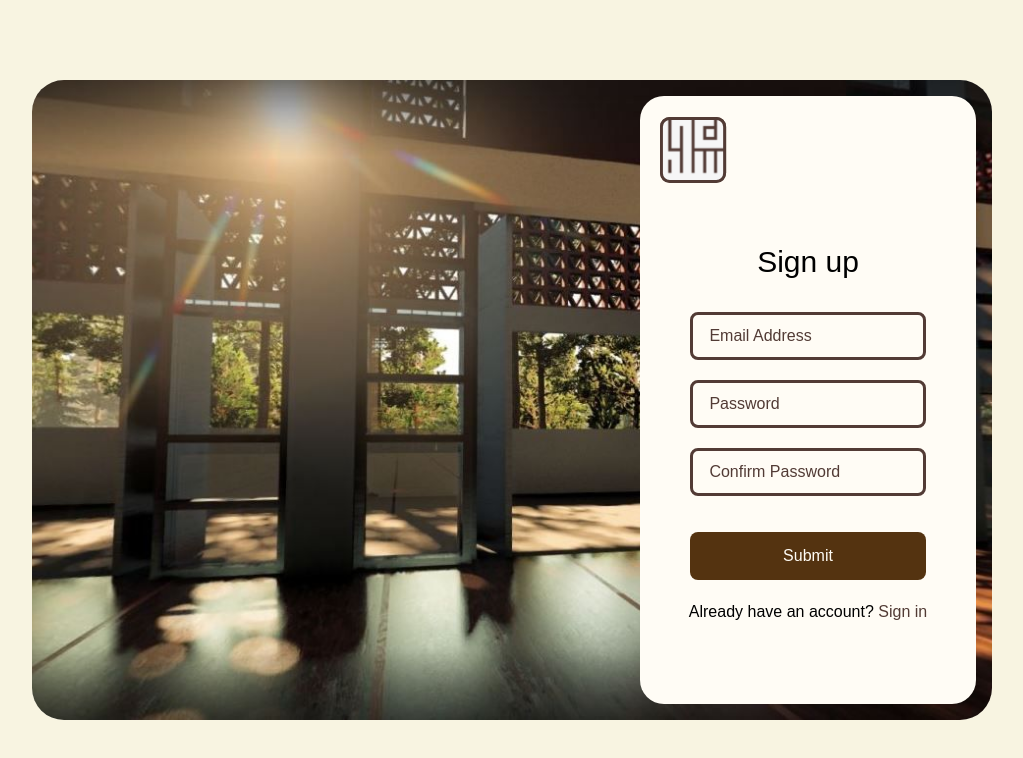
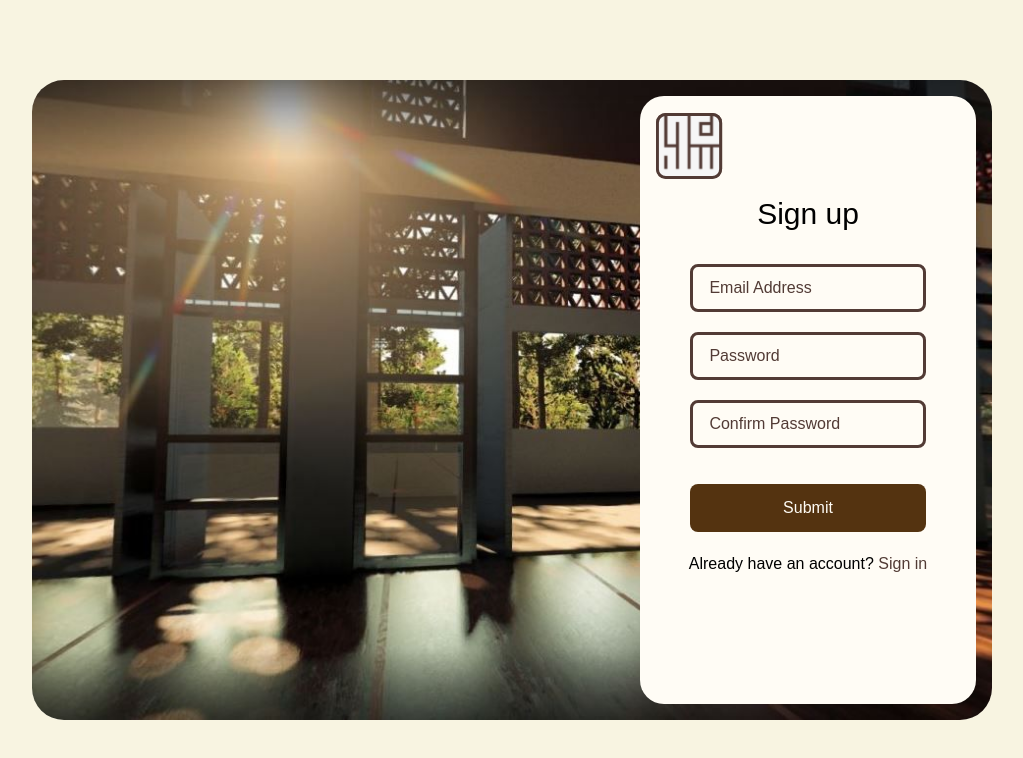
Before and after one commit to rifchzschki/Client-Salman-Integrated-Apps, a Next.js app: page /signup in a window 1280 px wide. Shown: the top 758 px of the page, without its empty margins (128-1151 px from the left). Built offline with nearby package versions, Linux system fonts and the light colour scheme.

Commit message:
ft: adjusting the signup page layouts

```diff
--- a/src/app/signup/page.tsx
+++ b/src/app/signup/page.tsx
@@ -5,10 +5,12 @@ export default function Login() {
     <main className="w-screen h-screen bg-cream flex items-center justify-center overflow-hidden">
         <div className="relative w-[75vw] h-[80vh] bg-bonewhite rounded-4xl flex items-center justify-end overflow-hidden">
             <img src="/masjid-salman-itb.jpg" alt="" className="absolute min-w-[100%] min-h-[100%] object-cover z-0"/>
-            <div className="absolute w-[35%] h-[95%] flex flex-col gap-5 items-center justify-center bg-bonewhite z-10 m-4 rounded-3xl">
-                <img src="/logo-salman.svg" className="absolute top-5 left-5 w-17 h-17"/>
+            <div className="absolute w-[35%] h-[95%] flex flex-col gap-5 items-center justify-start bg-bonewhite z-10 m-4 rounded-3xl">
+                <div className="flex justify-start items-start w-full h-20 pl-4 pt-4">
+                    <img src="/logo-salman.svg" className="w-17 h-17"/>
+                </div>
                 <div>
-                    <h1 className="text-3xl text-black mt-17">Sign up</h1>
+                    <h1 className="text-3xl text-black">Sign up</h1>
                 </div>
                 <form action="" className="flex flex-col gap-5 items-center justify-center w-[70%] mt-3">
                     <div className="w-[100%] h-12 border-3 border-d-brown rounded-lg flex items-center pl-2">
```
